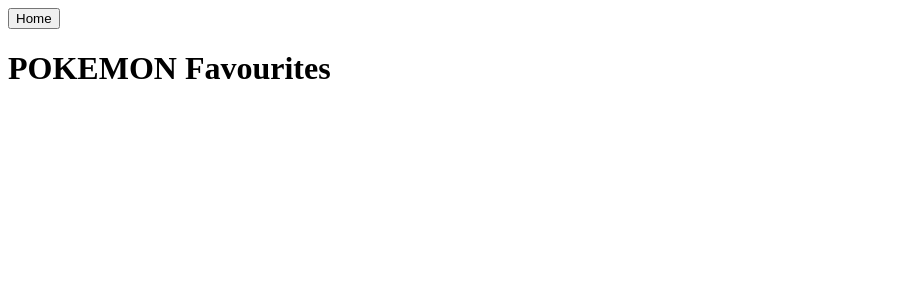
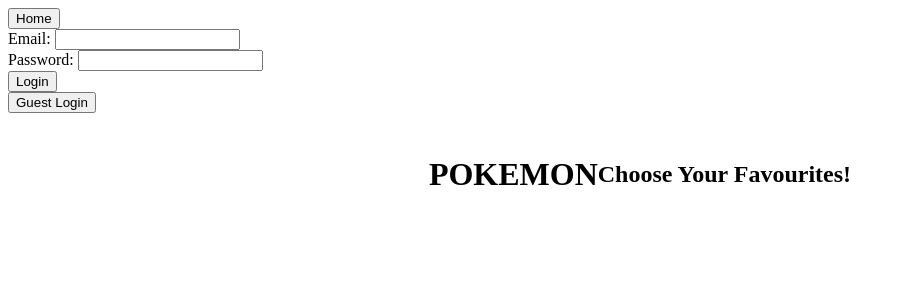
Before and after one commit to Lyrefox/GA-Project2-Pokemon, a Flask app: template templates/login.html in a window 1280 px wide. Shown: the top 300 px of the page, without its empty margins (0-904 px from the left). Run offline with Flask 2, Linux system fonts and the light colour scheme; the template is opened without the code that fills it, so the values that code supplies are empty.

Commit message:
added login, logout and register. Added guest login button to login page for a one click guest login

```diff
--- a/server.py
+++ b/server.py
@@ -1,16 +1,31 @@
-from flask import Flask, render_template, request, redirect
+from flask import Flask, render_template, request, redirect, session
 import requests
 from database import sql_execute
+import bcrypt
+import os
 
+secretkey = os.environ.get('sessionsecretkey')
 app = Flask(__name__)
+app.secret_key = secretkey
+
 @app.route('/')
 def main():
+    if session.get("Logged_in") != True:
+        session['Logged_in'] = False
+
+    if session.get('login_name') is not None:
+        login_name = session['login_name']
+        admin = session['Admin']
+    else:
+        admin = False
+        login_name = None
     db_data = sql_execute('SELECT name, generation, image, pokedex FROM pokemon ORDER BY pokedex ASC')
     pokemon = []
     for dbdata in db_data:
         name, generation, image, pokedex = dbdata
         pokemon.append([name, generation, image, pokedex])
-    return render_template('index.html', pokemon=pokemon)
+    return render_template('index.html', pokemon=pokemon, login_name=login_name, admin=admin)
+
 
 @app.route('/', methods=["POST"])
 def main_gen():
@@ -42,13 +57,75 @@
             pokemon.append([name, generation, image, pokedex])
         return render_template('index.html', select=select, pokemon=pokemon)
 
-@app.route('/login')
-def login_form():
-    return render_template('login/html')
 
 @app.route('/login', methods=["POST"])
 def login():
-    return
+    login_id = request.form.get('login_id')
+    password = request.form.get('password')
+
+    user_data = sql_execute('SELECT user_id, email, name, is_admin FROM users WHERE email = %s', [login_id])
+    password_hash = sql_execute('SELECT pass_hash FROM users where email = %s', [login_id])[0][0]
+    valid = bcrypt.checkpw(password.encode(), password_hash.encode())
+
+
+    for username in user_data:
+        print(username[2])
+        if login_id == username[1] and valid == True:
+            response = redirect('/')
+            loginName = session['login_name'] = username[2]
+            user_id = session['Login_id'] = username[0]
+            is_admin = session['Admin'] = username[3]
+            is_loggedIn = session['Logged_in'] = True
+            print(is_admin)
+            print(user_id)
+            print(loginName)
+
+            return response
+        else:
+                error = "User or Pasword Incorrect"
+                return render_template('login.html', error=error)
+
+@app.route('/login')
+def login_form():
+    return render_template('login.html')
+
+@app.route('/logout')
+def logout():
+    response = redirect('/')
+    session.pop('login_name', None)
+    session.pop('Login_id', None)
+    session.pop('Admin', None)
+    session.pop('Logged_in', None)
+    return response
+
+@app.route('/guest', methods=["POST"])
+def guest_login():
+
+    session['login_name'] = 'Guest'
+    session['Login_id'] = 2
+    session['Admin'] = False
+    session['Logged_in'] = True
+    return redirect('/')
+
+@app.route('/register')
+def register():
+    return render_template('register.html')
+
+@app.route('/register', methods=["POST"])
+def register_acc():
+    name = request.form.get('name')
+    email = request.form.get('email')
+    password = request.form.get('password')
+
+    retypepassword = request.form.get('retypepassword')
+    if password == retypepassword:
+        password_encrypt = bcrypt.hashpw(password.encode(), bcrypt.gensalt()).decode()
+        print(password_encrypt)
+        sql_execute('INSERT INTO users (name, pass_hash, is_admin, email) VALUES (%s, %s, False, %s)', [name, password_encrypt, email])
+        return redirect('/')
+    else:
+        error = "Passwords did not match"
+        return render_template('register.html', error=error)
 
 
 if __name__ == '__main__':
--- /dev/null
+++ b/static/template.css
@@ -0,0 +1,5 @@
+#content {
+    display: flex;
+    justify-content: center;
+    align-items: center;
+}
--- a/templates/base_template.html
+++ b/templates/base_template.html
@@ -5,15 +5,38 @@
     <meta http-equiv="X-UA-Compatible" content="IE=edge">
     <meta name="viewport" content="width=device-width, initial-scale=1.0">
     <title>Favourite Pokemon</title>
-    {% block css %}{% endblock %}
+    {% block css %}
+    <link rel="stylesheet" href="/static/template.css">
+    {% endblock %}
 </head>
 <body>
+
     {% block Home %}
     <form action="/">
         <input type="submit" value="Home">
     </form>
     {% endblock %}
-    <h1>POKEMON Favourites</h1>
+    {% block login %}
+        {% if session['Logged_in'] == True %}
+            <form action="/logout">
+                <p>You are logged in as {{login_name}} <input type="submit" value="Logout"></p>
+            </form>
+
+        {% else %}
+            <form action="/register">
+                <input type="submit" value="Register">
+            </form>
+            <form action="/login">
+                <input type="submit" value="Login">
+            </form>
+
+        {% endif %}
+        {% endblock %}
+    <div id="content">
+        <h1>POKEMON</h1>
+        <h2>Choose Your Favourites!</h2>
+    </div>
+
     {% block content %}
 
     {% endblock %}
--- a/templates/login.html
+++ b/templates/login.html
@@ -7,5 +7,8 @@
     <input name="password" autocomplete="off"><br>
     <input type="submit" value="Login">
 </form>
+<form action="/guest" method="POST">
+    <input type="submit" value="Guest Login">
+</form>
 <h1>{{error}}</h1>
 {% endblock %}
```
Also changed, not shown: templates/register.html (added, +16 -0 lines).
